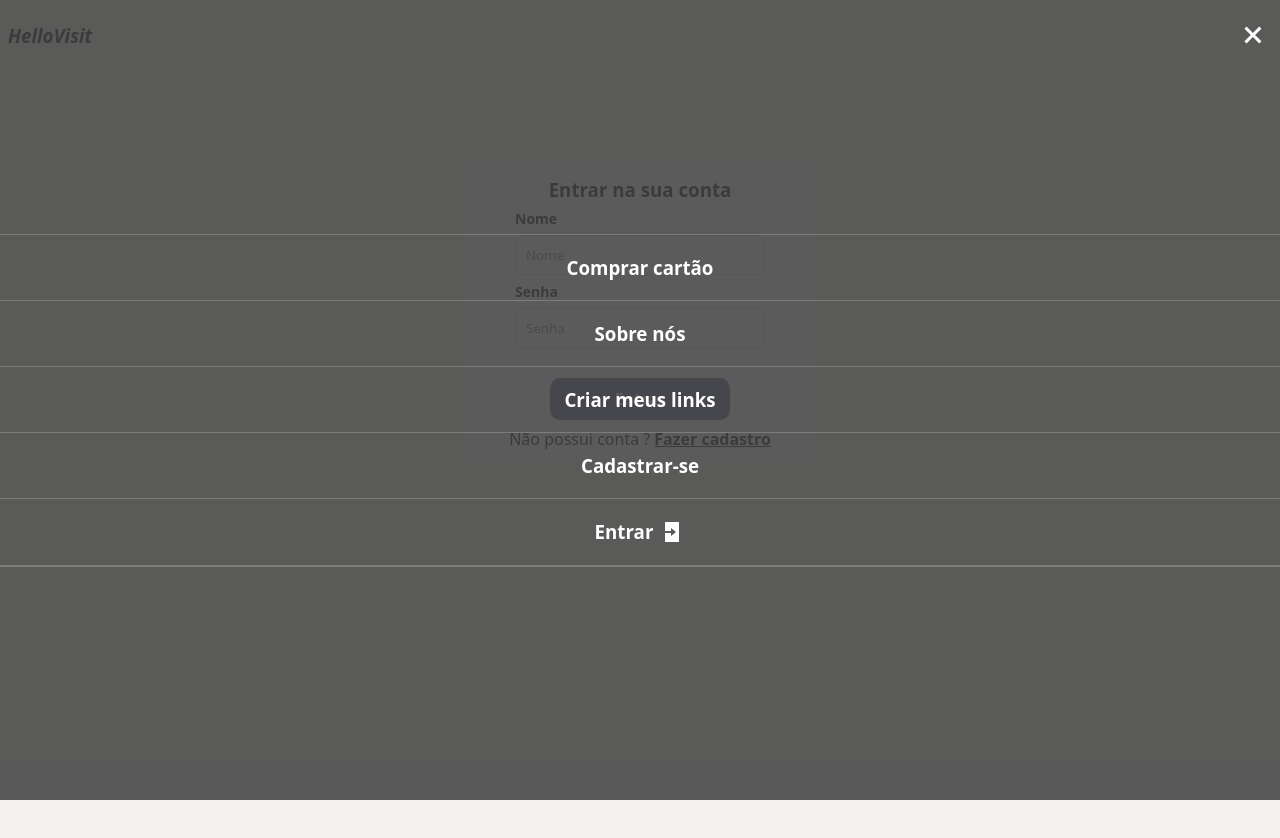
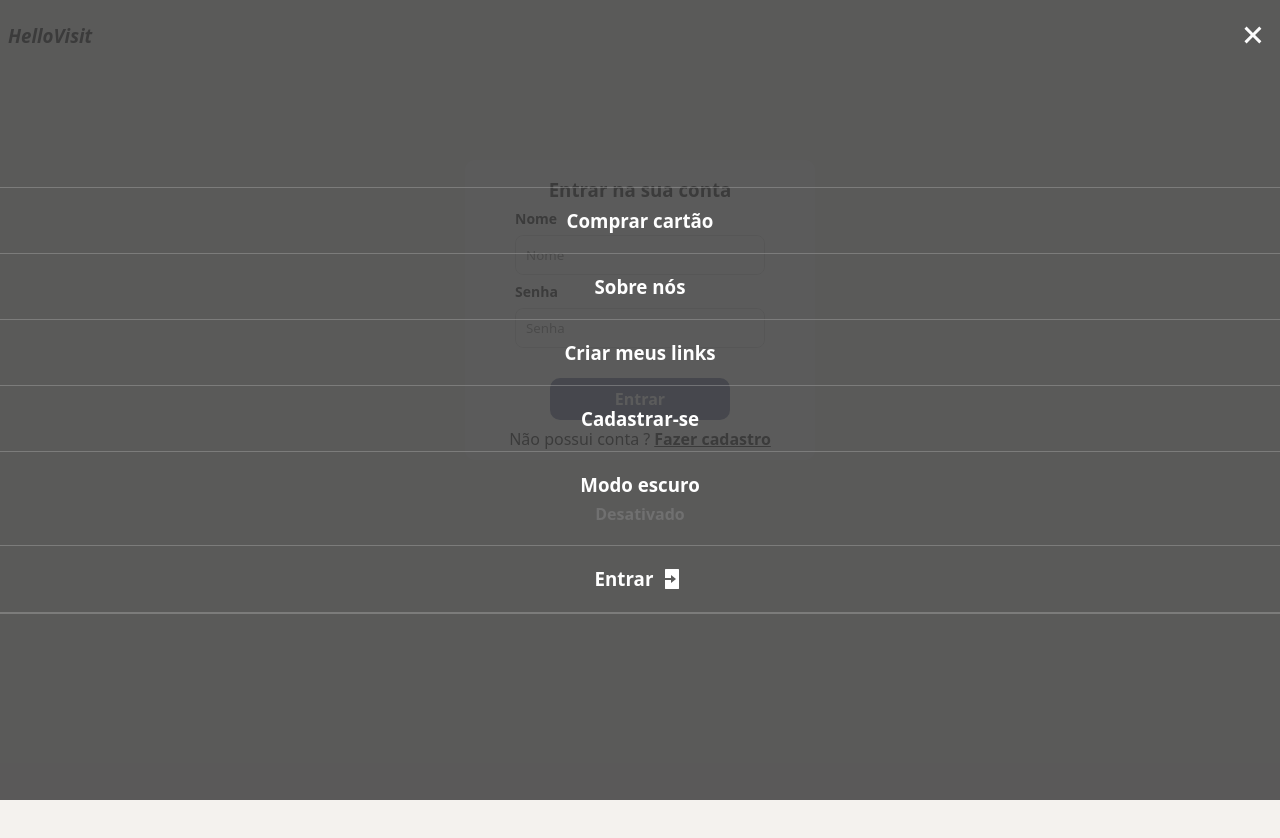
Before and after one commit to Ryanluc7reis/visit-card, a Next.js app: page /login in a window 1280 px wide. Both pictures are taken after a click on the picture 1253 px from the left and 35 px from the top of the page. Shown: the top 838 px of the page. Built offline with nearby package versions, Linux system fonts and the light colour scheme.

Commit message:
Ajustes de css

```diff
--- a/src/app/login/page.jsx
+++ b/src/app/login/page.jsx
@@ -76,7 +76,7 @@ export default function LoginPage() {
             <HaveAccount isDark={DarkCondition}>Não possui conta ?</HaveAccount>
             <h4
               onClick={() => router.push("/register")}
-              style={{ textDecoration: "underline" }}
+              style={{ textDecoration: "underline", cursor: "pointer" }}
             >
               Fazer cadastro
             </h4>
--- a/src/app/register/page.jsx
+++ b/src/app/register/page.jsx
@@ -77,7 +77,7 @@ export default function RegisterPage() {
             <HaveAccount isDark={DarkCondition}>Já possui conta ?</HaveAccount>
             <h4
               onClick={() => router.push("/login")}
-              style={{ textDecoration: "underline" }}
+              style={{ textDecoration: "underline", cursor: "pointer" }}
             >
               Entrar
             </h4>
--- a/src/components/navigations/Navigations.jsx
+++ b/src/components/navigations/Navigations.jsx
@@ -21,6 +21,7 @@ const ImageAlt = styled(Image)`
 `;
 const Logo = styled.h3`
   font-style: italic;
+  cursor: pointer;
   color: ${(props) =>
     props.isDark ? props.theme.textDark : props.theme.textLight};
 `;
--- a/src/components/navigations/Options.jsx
+++ b/src/components/navigations/Options.jsx
@@ -37,7 +37,7 @@ const Option = styled.h3`
 
   @media (min-width: 615px) {
     :hover {
-      background-color: ${(props) => props.theme.hoverDark};
+      background-color: ${(props) => props.theme.hoverLight};
     }
   }
 `;
@@ -149,6 +149,22 @@ export default function Options({ hasUser }) {
           <Option>Sobre nós</Option>
           <Option>Criar meus links</Option>
           {!hasUser && <Option>Cadastrar-se</Option>}
+          <OptionAlt onClick={() => setIsShowSelectColor(!showSelectColor)}>
+            Modo escuro
+            <p style={{ color: "#707070", fontSize: "16px" }}>
+              {theme === "dark" ? "Ativado" : "Desativado"}
+            </p>
+            {showSelectColor && (
+              <MenuColorContainer
+                isDark={DarkCondition}
+                showOptions={showSelectColor}
+              >
+                <OptionColor onClick={toggleThemeDark}>On</OptionColor>
+                <Line />
+                <OptionColor onClick={toggleThemeLight}>Off</OptionColor>
+              </MenuColorContainer>
+            )}
+          </OptionAlt>
           <Option onClick={() => router.push("/login")}>
             Entrar
             <Image image="/entrar.png" alt="" />
```
